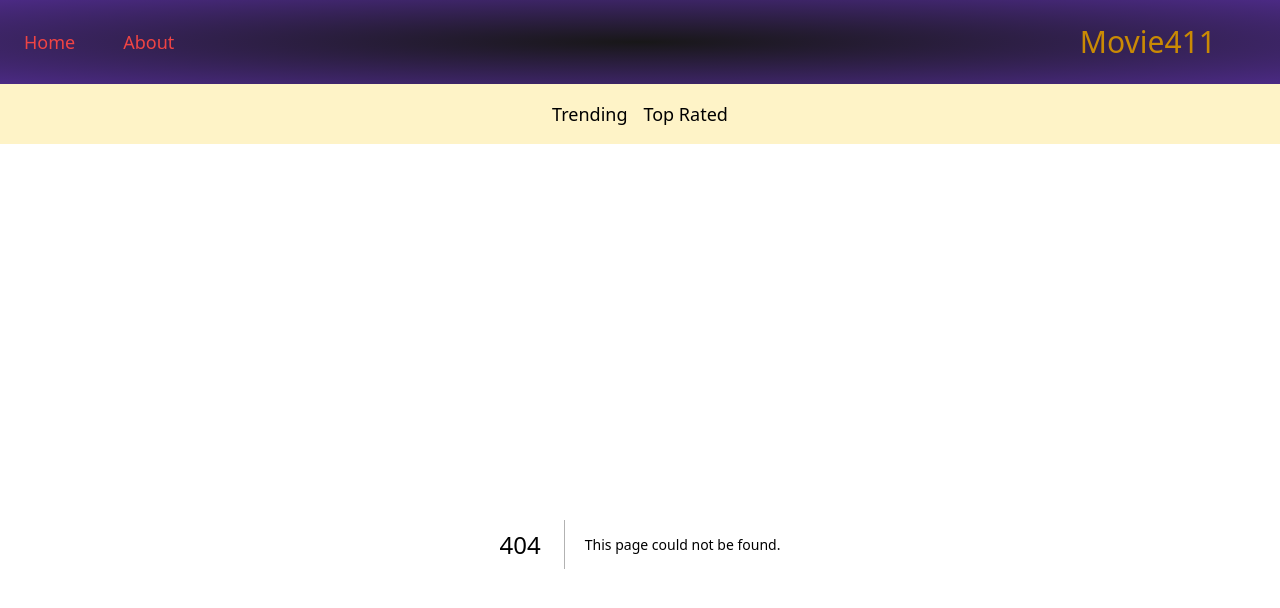
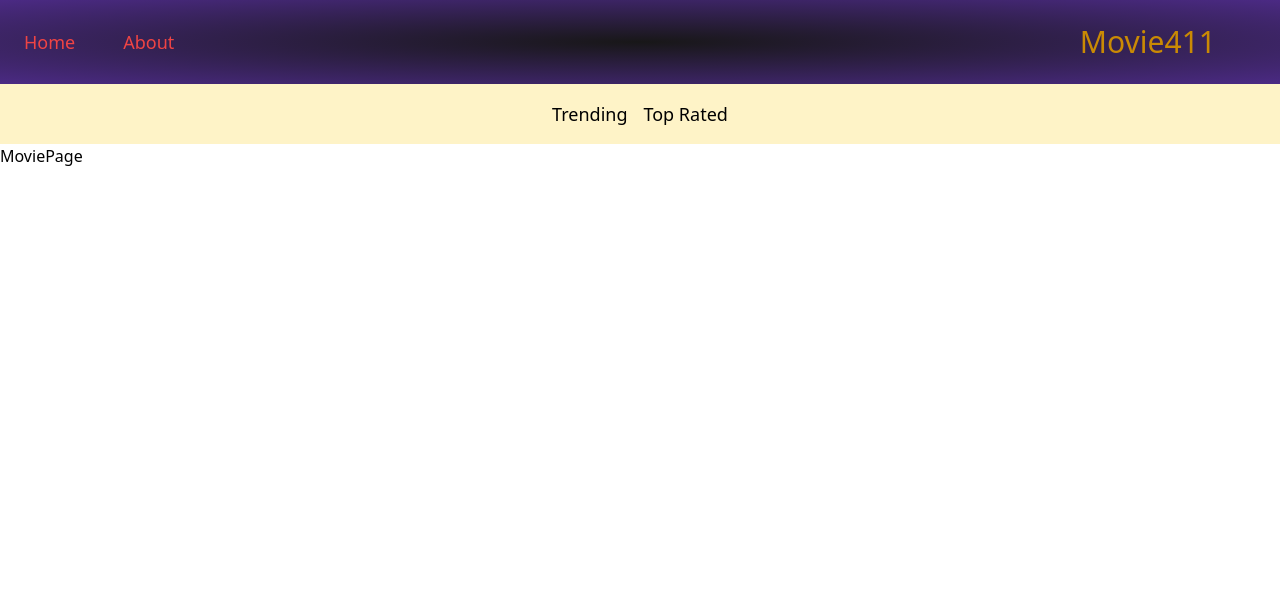
Before and after one commit to berkanserbes/movie411, a Next.js app: page /movie/1 in a window 1280 px wide. Before the commit this address had no page. Shown: the top 608 px of the page. Built offline with nearby package versions, Linux system fonts and the light colour scheme.

Commit message:
Added movie details folder

```diff
--- /dev/null
+++ b/src/app/movie/[id]/page.js
@@ -0,0 +1,7 @@
+import React from "react";
+
+const MoviePage = () => {
+  return <div>MoviePage</div>;
+};
+
+export default MoviePage;
```
